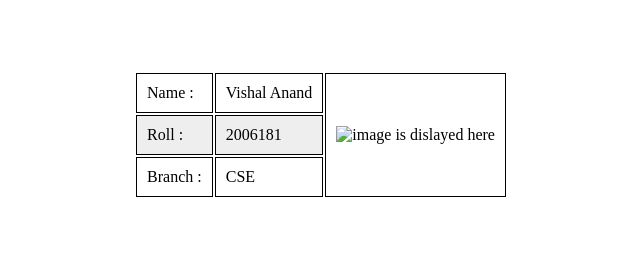
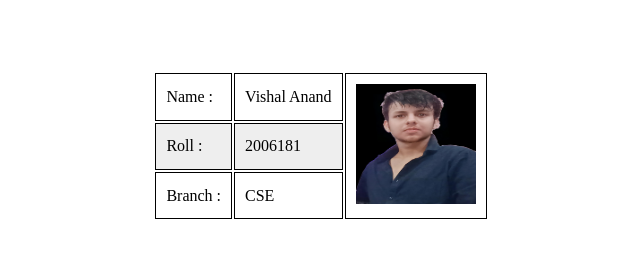
Before and after one commit to VishalAnand2003/CSL3403_Assignment, a plain HTML site: page index.html in a window 1280 px wide. Shown: the whole page, without its empty margins (319-959 px from the left). Drawn offline with Linux system fonts and the light colour scheme.

Commit message:
Update index.html

```diff
--- a/index.html
+++ b/index.html
@@ -44,7 +44,7 @@
             <tr>
                 <td>Name : </td>
                 <td>Vishal Anand</td>
-                <td rowspan="3"><img src="viishal.jpeg" alt=" image is dislayed here" /></td>
+                <td rowspan="3"><img src="nwdn_file_temp_1626630181011.jpg" alt=" image is dislayed here" /></td>
                 </td>
             </tr>
             <tr>
```
